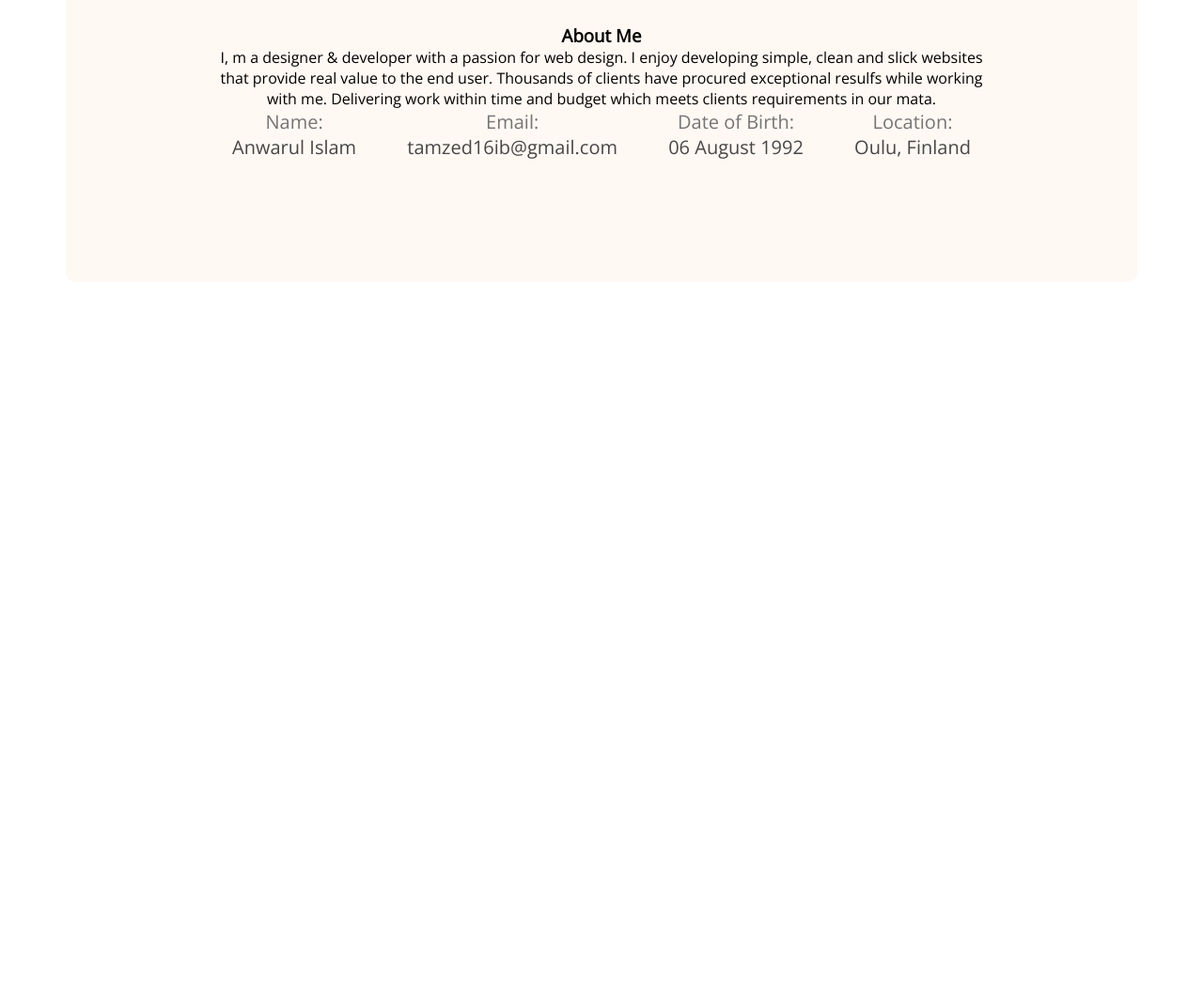
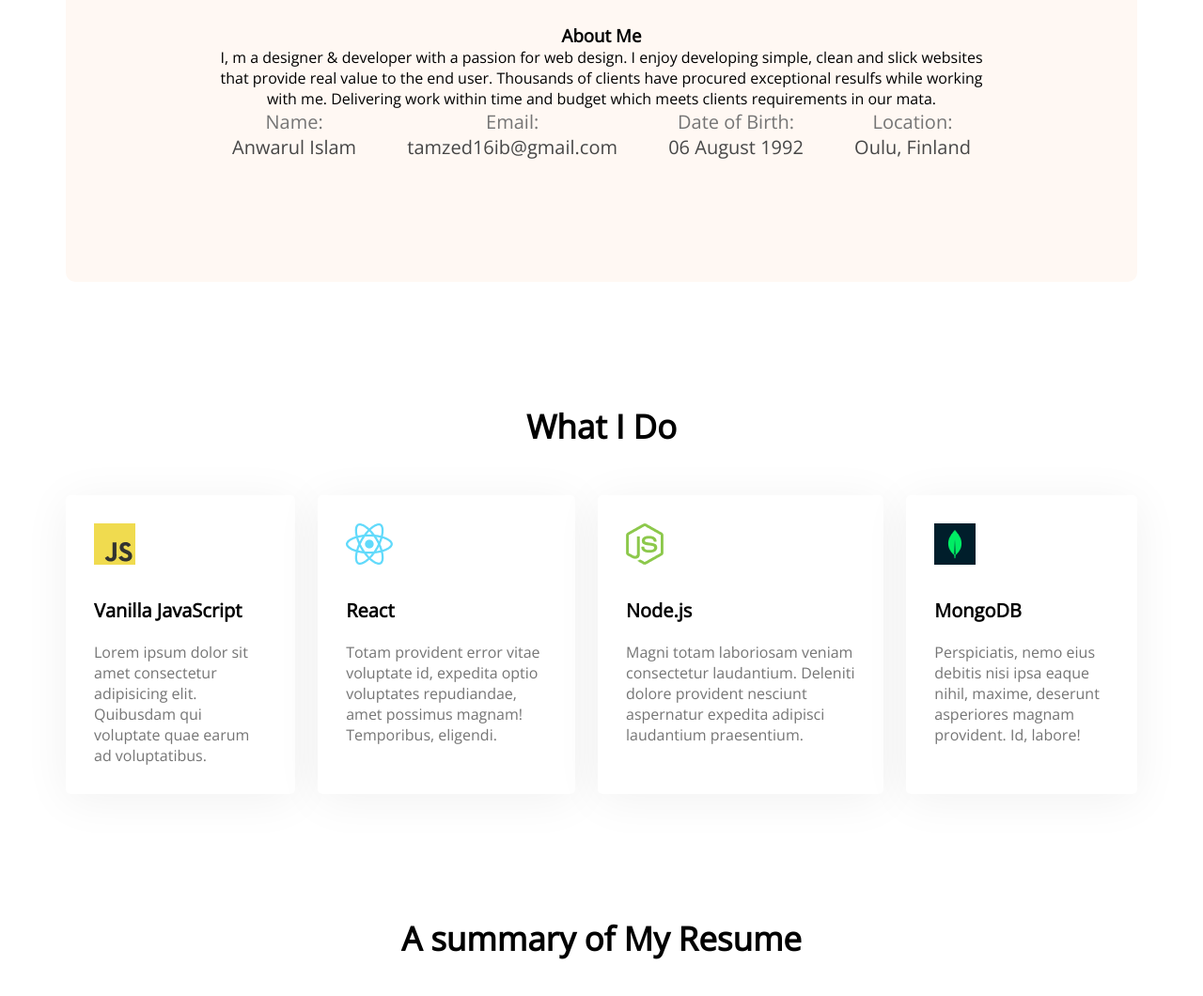
Before and after one commit to tamzed22/developer-portfolio, a plain HTML site: page index.html in a window 1280 px wide. Shown: the part 1295-2355 px from the top of the page at 94% size. Before the commit the page ends 1595 px from the top, so only its background shows below. Drawn offline with nearby package versions, Linux system fonts and the light colour scheme.

Commit message:
added skills content

```diff
--- a/index.html
+++ b/index.html
@@ -28,7 +28,9 @@
             <div>
                 <h3 class="banner-subtitle">Hi, I am</h3>
                 <h1 class="banner-title">Anwarul Islam</h1>
-                <p class="banner-description">I am a biologist and seeking a position to utilize my knowledge, skills, and abilities in the industry that offers competitive environment and a true profession to put in the acquired knowledge and gain exposure to upcoming technologies while
+                <p class="banner-description">I am a biologist and seeking a position to utilize my knowledge, skills,
+                    and abilities in the industry that offers competitive environment and a true profession to put in
+                    the acquired knowledge and gain exposure to upcoming technologies while
                     being resourceful, innovative, and flexible.</p>
                 <button class="btn-primary">Download CV</button>
             </div>
@@ -39,7 +41,10 @@
     <main>
         <section class="about">
             <h3 class="section/title">About Me</h3>
-        <p class="section description">I, m a designer & developer with a passion for web design. I enjoy developing simple, clean and slick websites that provide real value to the end user. Thousands of clients have procured exceptional resulfs while working with me. Delivering work within time and budget which meets clients requirements in our mata.</p>
+            <p class="section description">I, m a designer & developer with a passion for web design. I enjoy developing
+                simple, clean and slick websites that provide real value to the end user. Thousands of clients have
+                procured exceptional resulfs while working with me. Delivering work within time and budget which meets
+                clients requirements in our mata.</p>
             <div class="about-info-container">
                 <div class="about-info">
                     <p class="info-title">Name:</p>
@@ -61,6 +66,46 @@
 
 
         </section>
+        <!--what i do section-->
+        <section class="what-i-do">
+            <h3 class="section-title">What I Do</h3>
+            <div class="skills-container">
+                <div class="skill">
+                    <img src="images/icons/js.png" alt="">
+                    <p class="skill-title">Vanilla JavaScript</p>
+                    <p class="skill-description">Lorem ipsum dolor sit amet consectetur adipisicing elit. Quibusdam qui
+                        voluptate quae earum ad voluptatibus.</p>
+                </div>
+                <div class="skill">
+                    <img src="images/icons/react.png" alt="">
+                    <p class="skill-title">React</p>
+                    <p class="skill-description">Totam provident error vitae voluptate id, expedita optio voluptates
+                        repudiandae, amet possimus magnam! Temporibus, eligendi.</p>
+                </div>
+                <div class="skill">
+                    <img src="images/icons/nodejs.png" alt="">
+                    <p class="skill-title">Node.js</p>
+                    <p class="skill-description">Magni totam laboriosam veniam consectetur laudantium. Deleniti dolore
+                        provident nesciunt aspernatur expedita adipisci laudantium praesentium.</p>
+                </div>
+                <div class="skill">
+                    <img src="images/icons/mongo.png" alt="">
+                    <p class="skill-title">MongoDB</p>
+                    <p class="skill-description">Perspiciatis, nemo eius debitis nisi ipsa eaque nihil, maxime, deserunt
+                        asperiores magnam provident. Id, labore!</p>
+                </div>
+            </div>
+        </section>
+        <!--Resume section-->
+        <section class="resume">
+            <h3 class="section-title">A summary of My Resume</h3>
+            <div class="resume-content">
+             <div>
+
+             </div>
+            </div>
+
+        </section>
     </main>
     <footer>
 
--- a/styles/portfolio.css
+++ b/styles/portfolio.css
@@ -78,21 +78,23 @@ main {
     max-width: 1140px;
     margin: 0 auto;
 }
-
+section {
+    margin-top: 130px;
+}
 /* about section styles */
 .about {
-    margin-top: 130px;
+
     background: #FFF8F3;
     border-radius: 10px;
     padding: 130px 150px;
     text-align: center;
 }
 
-.sectio-title {
-
+.section-title {
+    text-align: center;
     font-weight: 700;
     font-size: 35px;
-    margin-bottom: 30px;
+    margin-bottom: 50px;
 }
 
 .section-description {
@@ -100,15 +102,44 @@ main {
     font-size: 18px;
     margin-bottom: 30px;
 }
-.about-info-container{
+
+.about-info-container {
     display: flex;
     justify-content: space-around;
 }
-.about .info-title{
+
+.about .info-title {
     font-size: 20px;
     color: #757575;
 }
-.info-description{
+
+.info-description {
     font-size: 20px;
     color: #474747;
 }
+
+/* what i do styles */
+
+
+.skills-container {
+    display: flex;
+    gap: 24px;
+}
+.skill{
+
+background: #FFFFFF;
+box-shadow: 0px 6px 50px rgba(0, 0, 0, 0.06);
+border-radius: 5px;
+padding: 30px;
+}
+
+.skill-title {
+    font-weight: 700;
+    font-size: 20px;
+    margin-top: 30px;
+    margin-bottom: 20px;
+}
+.skill-description{
+    color: #757575;
+}
+/* resume styles */
```
Lines whose indentation alone changed are shown as unchanged.
